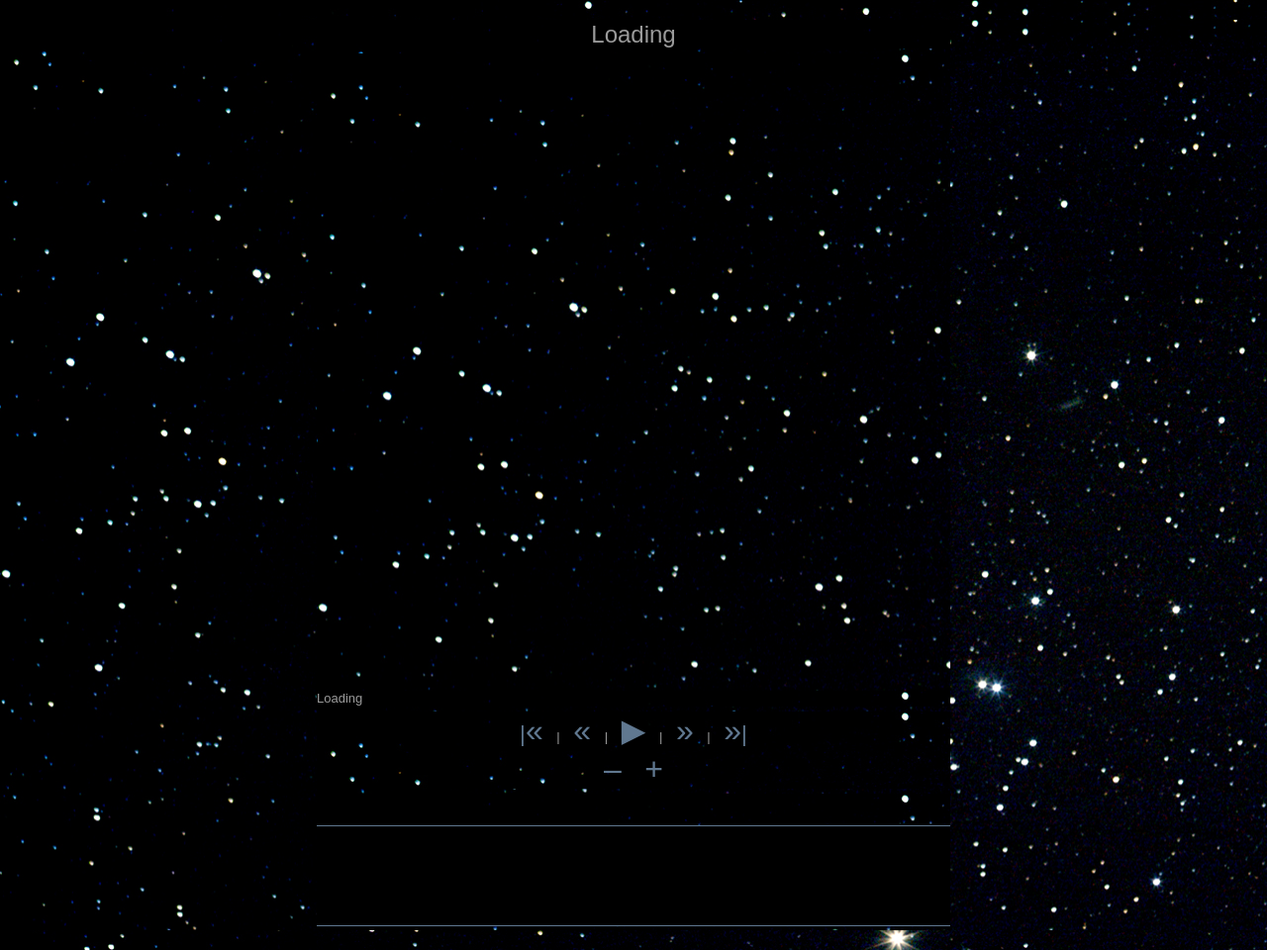
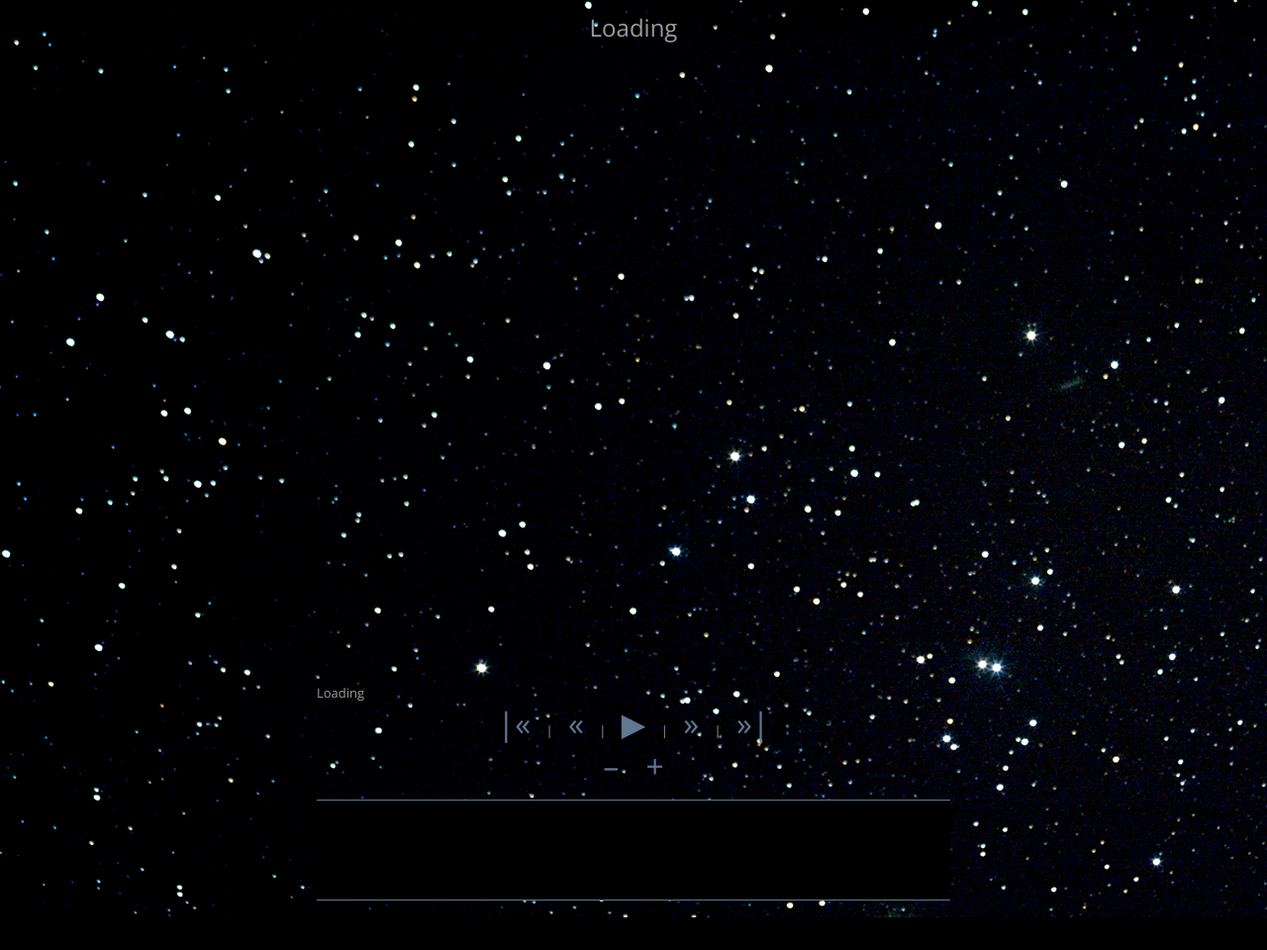
Before and after one commit to xtevenx/planet-wars-starterpackage, a PHP site: page / in a window 1280 px wide. Shown: the whole page at 99% size. After the commit the page ends 927 px from the top, so only its background shows below. Run offline with PHP 8.4, Linux system fonts and the light colour scheme; some libraries are stand-ins or nearby versions.

Commit message:
Simplify visualizer styling.

```diff
--- a/visualizer/css/style.css
+++ b/visualizer/css/style.css
@@ -1,300 +1,47 @@
-html, body, div, span, object, iframe, h1, h2, h3, h4, h5, h6, p, blockquote, pre, abbr, address,
-cite, code, del, dfn, em, img, ins, kbd, q, samp, small, strong, sub, sup, var, b, i, dl, dt, dd,
-ol, ul, li, fieldset, form, label, legend, table, caption, tbody, tfoot, thead, tr, th, td,
-article, aside, figure, footer, header, hgroup, menu, nav, section, menu, time, mark, audio,
-video {
-    margin: 0;
-    padding: 0;
-    border: 0;
-    outline: 0;
-    font-size: 100%;
-    vertical-align: baseline;
+@import url('https://fonts.googleapis.com/css2?family=Open+Sans&display=swap');
+
+html {
     background: #000000 url("Hyades.jpg");
 }
 
-article, aside, figure, footer, header, hgroup, nav, section {
-    display: block;
-}
-
-nav ul {
-    list-style: none;
-}
-
-blockquote, q {
-    quotes: none;
-}
-
-blockquote:before, blockquote:after, q:before, q:after {
-    content: none;
-}
-
-a {
-    margin: 0;
-    padding: 0;
-    font-size: 100%;
-    vertical-align: baseline;
-    background: transparent;
-}
-
-ins {
-    background-color: #ffff99;
-    color: #000000;
-    text-decoration: none;
-}
-
-mark {
-    background-color: #ffff99;
-    color: #000000;
-    font-style: italic;
-    font-weight: bold;
-}
-
-del {
-    text-decoration: line-through;
-}
-
-abbr[title], dfn[title] {
-    border-bottom: 1px dotted #000000;
-    cursor: help;
-}
-
-table {
-    border-collapse: collapse;
-    border-spacing: 0;
-}
-
-hr {
-    display: block;
-    height: 1px;
-    border: 0;
-    border-top: 1px solid #cccccc;
-    margin: 1em 0;
-    padding: 0;
-}
-
-input, select {
-    vertical-align: middle;
-}
-
 body {
-    font: 13px sans-serif;
+    color: #9b9b9b;
+    font-family: 'Open Sans', sans-serif;
     font-size: small;
-    /*font: x-small;*/
-    line-height: 1.22;
-}
-
-table {
-    /*font-size: inherit;*/
-    /*font: 100%;*/
-}
-
-select, input, textarea {
-    font: 99% sans-serif;
-}
-
-pre, code, kbd, samp {
-    font-family: monospace, sans-serif;
-}
-
-body, select, input, textarea {
-    color: #9b9b9b;
-}
-
-h1, h2, h3, h4, h5, h6 {
-    font-weight: bold;
     text-rendering: optimizeLegibility;
 }
 
-html {
-    -webkit-font-smoothing: antialiased;
+#container {
+    margin: auto;
+    width: 640px;
 }
 
-a:hover, a:active {
-    outline: none;
+#players {
+    font-size: 24px;
+    width: 100%;
+}
+
+#turnCounter {
+    margin: 0;
+}
+
+#controls {
+    text-align: center;
+    margin: 0;
+}
+
+#controls a {
+    text-decoration: none;
+    font-size: 32px;
+    padding: 0 12px;
 }
 
 a, a:active, a:visited {
     color: #607890;
 }
 
-a:hover {
-    color: #003366;
-}
-
-ul {
-    margin-left: 30px;
-}
-
-ol {
-    margin-left: 30px;
-    list-style-type: decimal;
-}
-
-small {
-    font-size: 85%;
-}
-
-strong, th {
-    font-weight: bold;
-}
-
-td, td img {
-    vertical-align: top;
-}
-
-sub {
-    vertical-align: sub;
-    font-size: smaller;
-}
-
-sup {
-    vertical-align: super;
-    font-size: smaller;
-}
-
-pre {
-    padding: 15px;
-    /*white-space: pre;*/
-    /*white-space: pre-wrap;*/
-    white-space: pre-line;
-    word-wrap: break-word;
-}
-
-input[type="radio"] {
-    vertical-align: text-bottom;
-}
-
-input[type="checkbox"] {
-    vertical-align: bottom;
-    /*vertical-align: baseline;*/
-}
-
-label, input[type=button], input[type=submit], button {
-    cursor: pointer;
-}
-
-a:link {
-    -webkit-tap-highlight-color: #FF5E99;
-}
-
-button {
-    width: auto;
-    overflow: visible;
-}
-
-/*.ir {*/
-/*    display: block;*/
-/*    text-indent: -999em;*/
-/*    overflow: hidden;*/
-/*    background-repeat: no-repeat;*/
-/*}*/
-
-/*.hidden {*/
-/*    display: none;*/
-/*    visibility: hidden;*/
-/*}*/
-
-/*.visually-hidden {*/
-/*    position: absolute !important;*/
-/*    clip: rect(1px 1px 1px 1px);*/
-/*    clip: rect(1px, 1px, 1px, 1px);*/
-/*}*/
-
-/*.invisible {*/
-/*    visibility: hidden;*/
-/*}*/
-
-/*
- * Primary Styles
- * Author: Pieter De Baets
- */
-
-#container {
-    width: 640px;
-    margin: 20px auto;
-}
-
-h1 {
-    font-size: 24px;
-    margin: 4px 0 8px 0;
-}
-
-#controls {
-    text-align: center;
-    margin: 5px 0;
-}
-
-#controls a {
-    text-decoration: none;
-    font-size: 32px;
-    padding: 0 10px;
-}
-
-#controls a .small {
-    font-size: 0.7em;
-}
-
-#players {
-    font-size: 24px;
-    width: 100%;
-    margin-bottom: 5px;
-}
-
 #chart {
     background: #000000;
-    /*background-image: url("Hyades.jpg");*/
     border-top: solid 1px #607890;
     border-bottom: solid 1px #607890;
 }
-
-/* Print Styles */
-@media print {
-    * {
-        background: transparent !important;
-        color: #444444 !important;
-        text-shadow: none;
-    }
-
-    a, a:visited {
-        color: #444444 !important;
-        text-decoration: underline;
-    }
-
-    a:after {
-        content: " (" attr(href) ")";
-    }
-
-    abbr:after {
-        content: " (" attr(title) ")";
-    }
-
-    .ir a:after {
-        content: "";
-    }
-
-    /* Don't show links for images */
-    pre, blockquote {
-        border: 1px solid #999999;
-        page-break-inside: avoid;
-    }
-
-    img {
-        page-break-inside: avoid;
-    }
-
-    @page {
-        margin: 0.5cm;
-    }
-
-    h2, h3 {
-        page-break-after: avoid;
-    }
-}
-
-/* Grade-A Mobile Browsers */
-@media screen and (max-device-width: 480px) {
-    html {
-        -webkit-text-size-adjust: none;
-        -ms-text-size-adjust: none;
-    }
-}
--- a/visualizer/index.php
+++ b/visualizer/index.php
@@ -37,7 +37,6 @@
             </p>
 
             <p>
-                <br><br>
                 <canvas id="chart" width="640" height="100"></canvas>
             </p>
         </div>
```
